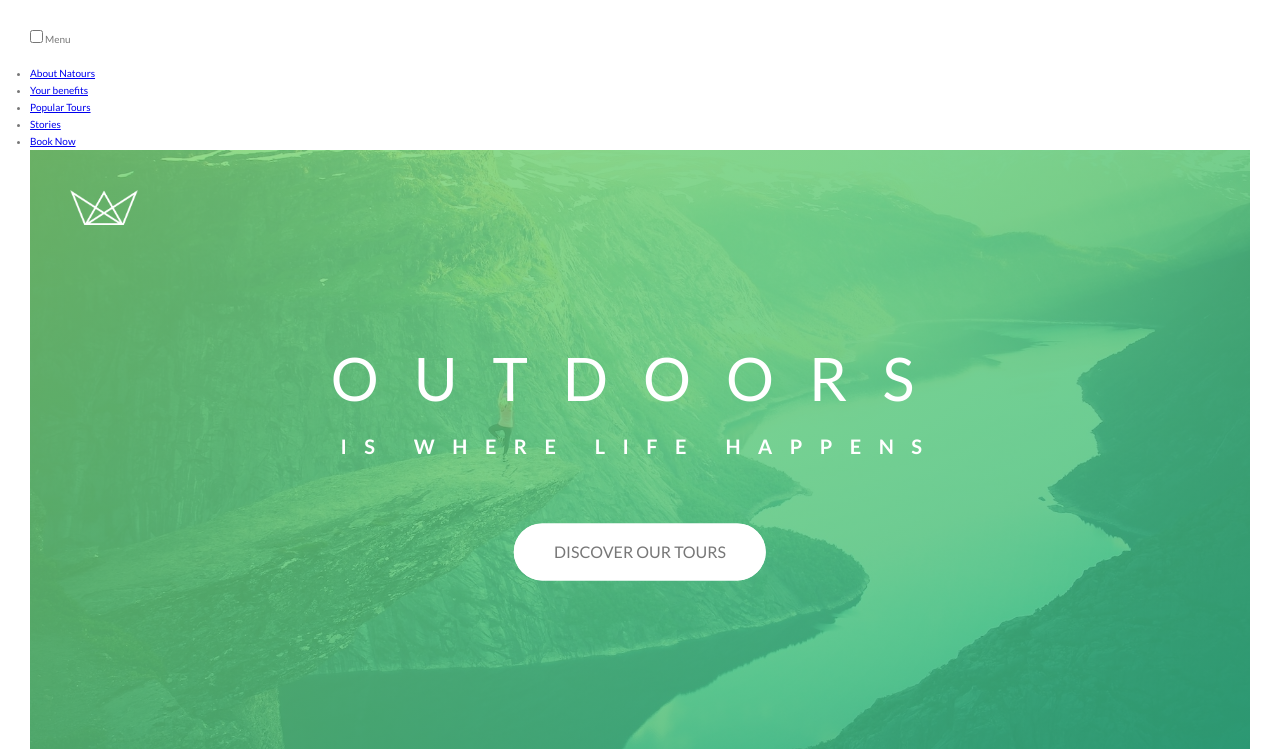
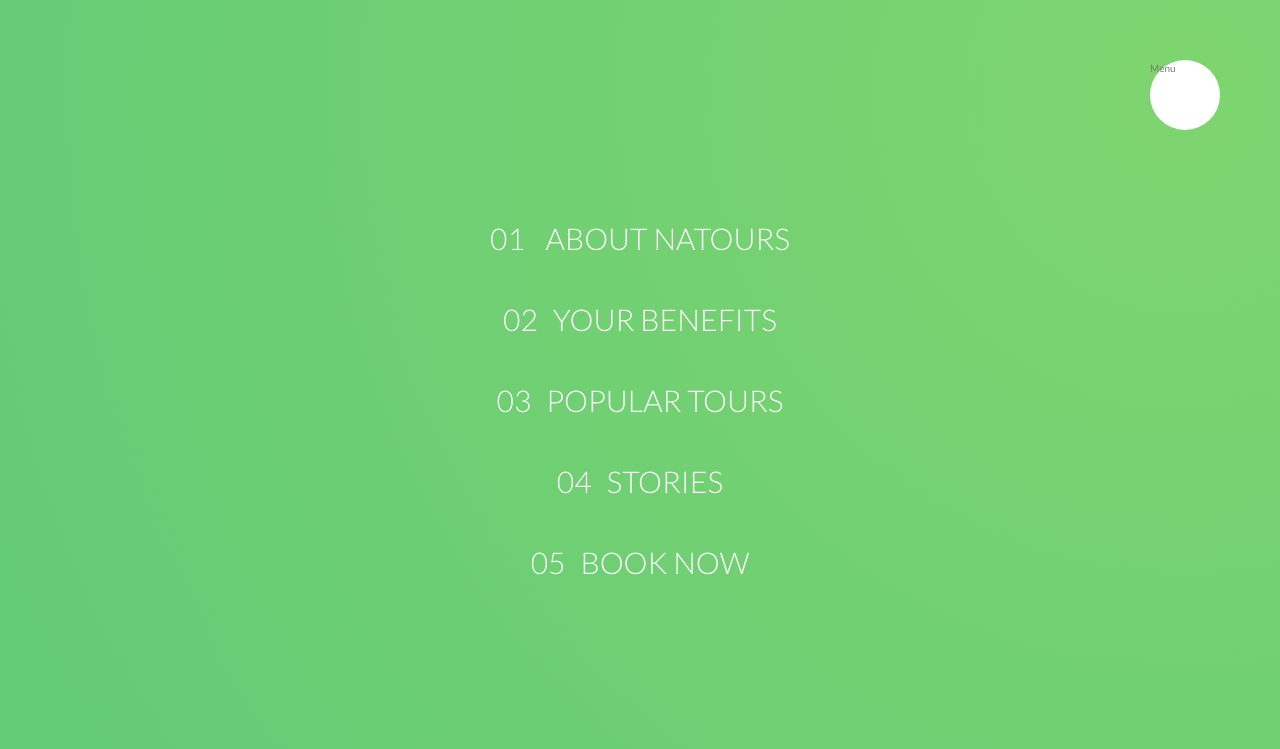
Before and after one commit to JacquesBeets/advanced-css-course-natours, a website: page index.html in a window 1280 px wide. Shown: the top 749 px of the page. Drawn offline with Linux system fonts and the light colour scheme.

Commit message:
start of navigation

```diff
--- a/index.html
+++ b/index.html
@@ -24,11 +24,11 @@
 
         <nav class="navigation__nav">
             <ul class="navigation__list">
-                <li class="navigation__item"><a href="#" class="navigation__link">About Natours</a></li>
-                <li class="navigation__item"><a href="#" class="navigation__link">Your benefits</a></li>
-                <li class="navigation__item"><a href="#" class="navigation__link">Popular Tours</a></li>
-                <li class="navigation__item"><a href="#" class="navigation__link">Stories</a></li>
-                <li class="navigation__item"><a href="#" class="navigation__link">Book Now</a></li>
+                <li class="navigation__item"><a href="#" class="navigation__link"><span>01</span> About Natours</a></li>
+                <li class="navigation__item"><a href="#" class="navigation__link"><span>02</span>Your benefits</a></li>
+                <li class="navigation__item"><a href="#" class="navigation__link"><span>03</span>Popular Tours</a></li>
+                <li class="navigation__item"><a href="#" class="navigation__link"><span>04</span>Stories</a></li>
+                <li class="navigation__item"><a href="#" class="navigation__link"><span>05</span>Book Now</a></li>
             </ul>
         </nav>
     </div>
--- a/sass/abstract/_mixins.scss
+++ b/sass/abstract/_mixins.scss
@@ -5,3 +5,10 @@
     clear: both;
   }
 }
+
+@mixin absoluteCenter {
+  position: absolute;
+  top: 50%;
+  left: 50%;
+  transform: translate(-50%, -50%);
+}
--- a/sass/layout/_navigation.scss
+++ b/sass/layout/_navigation.scss
@@ -1,2 +1,77 @@
 .navigation {
+  &__checkbox {
+    display: none;
+  }
+
+  &__button {
+    background-color: $color-white;
+    height: 7rem;
+    width: 7rem;
+    position: fixed;
+    top: 6rem;
+    right: 6rem;
+    border-radius: 50%;
+    z-index: 2000;
+  }
+  &__background {
+    height: 6rem;
+    width: 6rem;
+    border-radius: 50%;
+    position: fixed;
+    top: 6.5rem;
+    right: 6.5rem;
+    background-image: radial-gradient(
+      $color-primary-light,
+      $color-primary-dark
+    );
+    z-index: 1000;
+    transform: scale(100);
+  }
+  &__nav {
+    height: 100vh;
+    width: 100%;
+    position: fixed;
+    top: 0;
+    right: 0;
+    z-index: 1500;
+  }
+  &__list {
+    @include absoluteCenter;
+    list-style: none;
+    text-align: center;
+  }
+  &__item {
+    margin: 1rem;
+  }
+  &__link {
+    &:link,
+    &:visited {
+      display: inline-block;
+      font-size: 3rem;
+      font-weight: 300;
+      padding: 1rem 2rem;
+      color: $color-white;
+      text-decoration: none;
+      text-transform: uppercase;
+      background-image: linear-gradient(
+        120deg,
+        transparent 0%,
+        transparent 50%,
+        $color-white 50%
+      );
+      background-size: 250%;
+      transition: all 0.4s;
+      backface-visibility: hidden;
+      span {
+        margin-right: 1.5rem;
+        display: inline-block;
+      }
+    }
+    &:hover,
+    &:active {
+      background-position: 100%;
+      color: $color-primary;
+      transform: translateX(1rem);
+    }
+  }
 }
```
Also changed, not shown: css/style.css.
